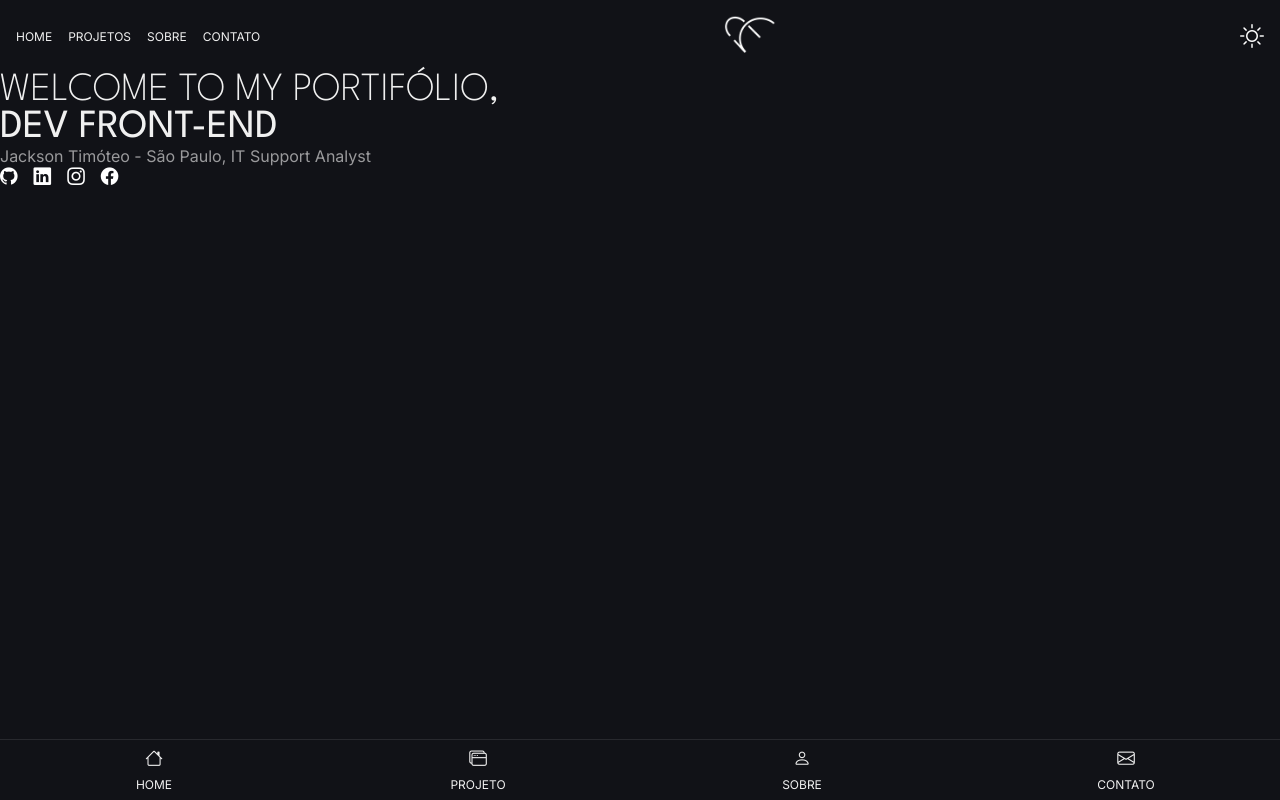
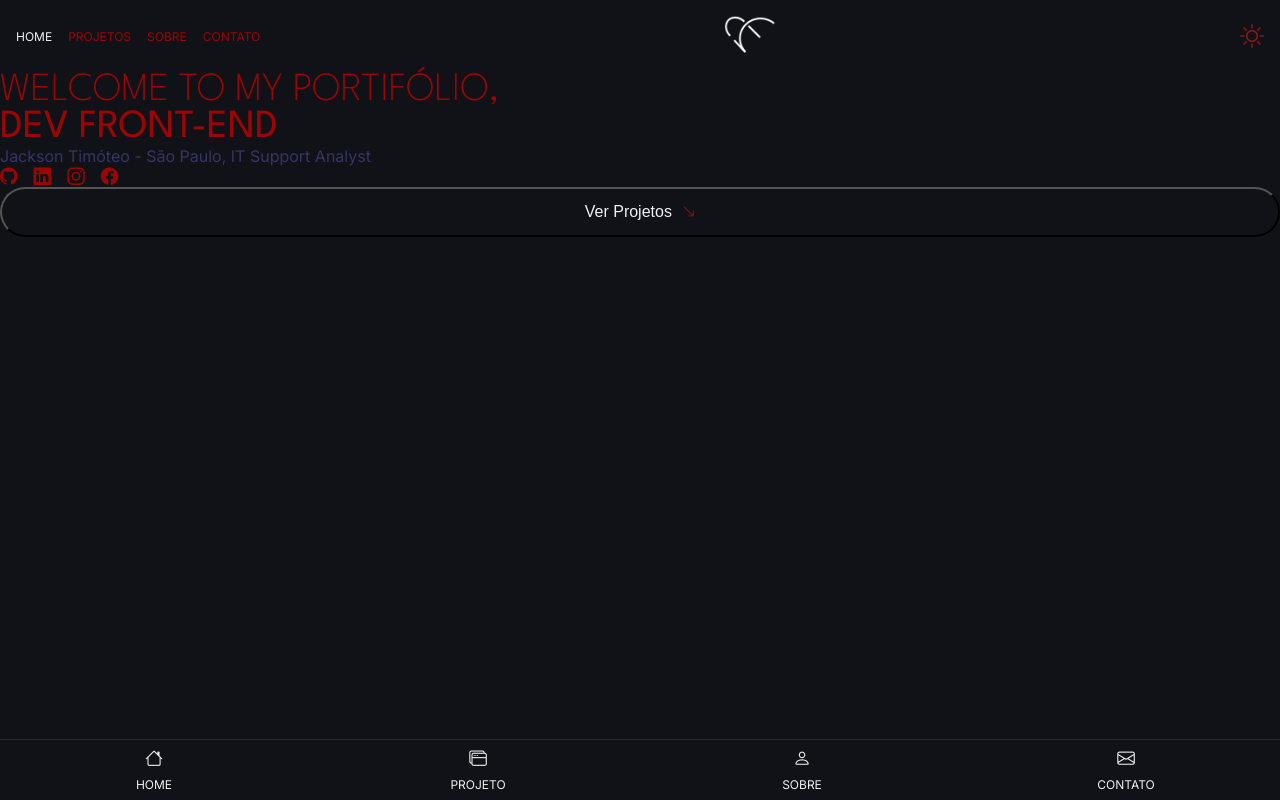
Before and after one commit to Jackson-Timoteo/Portfolio, a plain HTML site: page index.html in a window 1280 px wide. Drawn offline with nearby package versions, Linux system fonts and the light colour scheme.

Commit message:
button project

```diff
--- a/css/style.css
+++ b/css/style.css
@@ -21,10 +21,10 @@ que podem ser reutilizados em todo o seu CSS e facilmente atualizados de um úni
   --primary-border-color: #28292E;
   --secundary-border-color: #56575A;
 
-  --title-color: #F0f0f0;
-  --text-color: #9a9a9c;
-  --link-color: #9a9a9c;
-  --icon-color: #ffffff;
+  --title-color: #9c0505;
+  --text-color: #353566;
+  --link-color: #181864;
+  --icon-color: #8f1919;
 
 }
 
@@ -74,7 +74,6 @@ a {
   font-size: 0.9rem;
 }
 
-
 i {
   color: var(--icon-color);
 }
@@ -86,7 +85,7 @@ b {
 .resume {
    font-size: 2.5rem;
    font-weight: 200;
-   animation: 2s ease-in-out;
+   transition: ease-in-out .3s;
 }
 
 h2 {
@@ -112,6 +111,14 @@ h1, h2, h3 {
   text-transform: uppercase;
   color: var(--title-color);
   font-weight: 200;
+}
+
+p, span, li {
+  font-size: 1rem;
+}
+
+p {
+
 }
 
 #header {
@@ -181,18 +188,14 @@ h1, h2, h3 {
 }
 
 .menu-link.active .menu-icon,
-.menu-link.active .menu0-text,
+.menu-link.active .menu-text,
 .menu-link:hover .menu-icon,
 .menu-link:hover .menu-text {
   color: var(--primary-color);
 }
 
-.menu-text  {
+.menu-icon, .menu-text  {
   color: var(--title-color);
-
-}
-.menu-icon {
-  color: var(--icon-color);
 }
 
 .menu-icon{
@@ -205,5 +208,27 @@ h1, h2, h3 {
 }
 
 .menu-nav {
-  display: oo;
+  display: no;
 }
+
+.menu-principal {
+  gap: 1rem;
+}
+
+.menu-social {
+  gap: 1rem;
+}
+
+.btn {
+  display: flex;
+  justify-content: center;
+  align-items: center;
+  gap: 0.625rem;
+  width: 100%;
+  background-color: transparent;
+  border-radius: 3rem;
+  padding: 0.87rem 1.5rem;
+  transition: ease-in-out .3s;
+  cursor: pointer;
+  color: var(--primary-color);
+}
--- a/index.html
+++ b/index.html
@@ -127,6 +127,12 @@
                     </a>
                 </li>
             </ul>
+            <a href="#projetos">
+                <button class="btn btn-primary">
+                    <span> Ver Projetos</span>
+                    <i class="bi bi-arrow-down-right"> </i>
+                </button>
+            </a>
         </div>
     </main>
 
```
